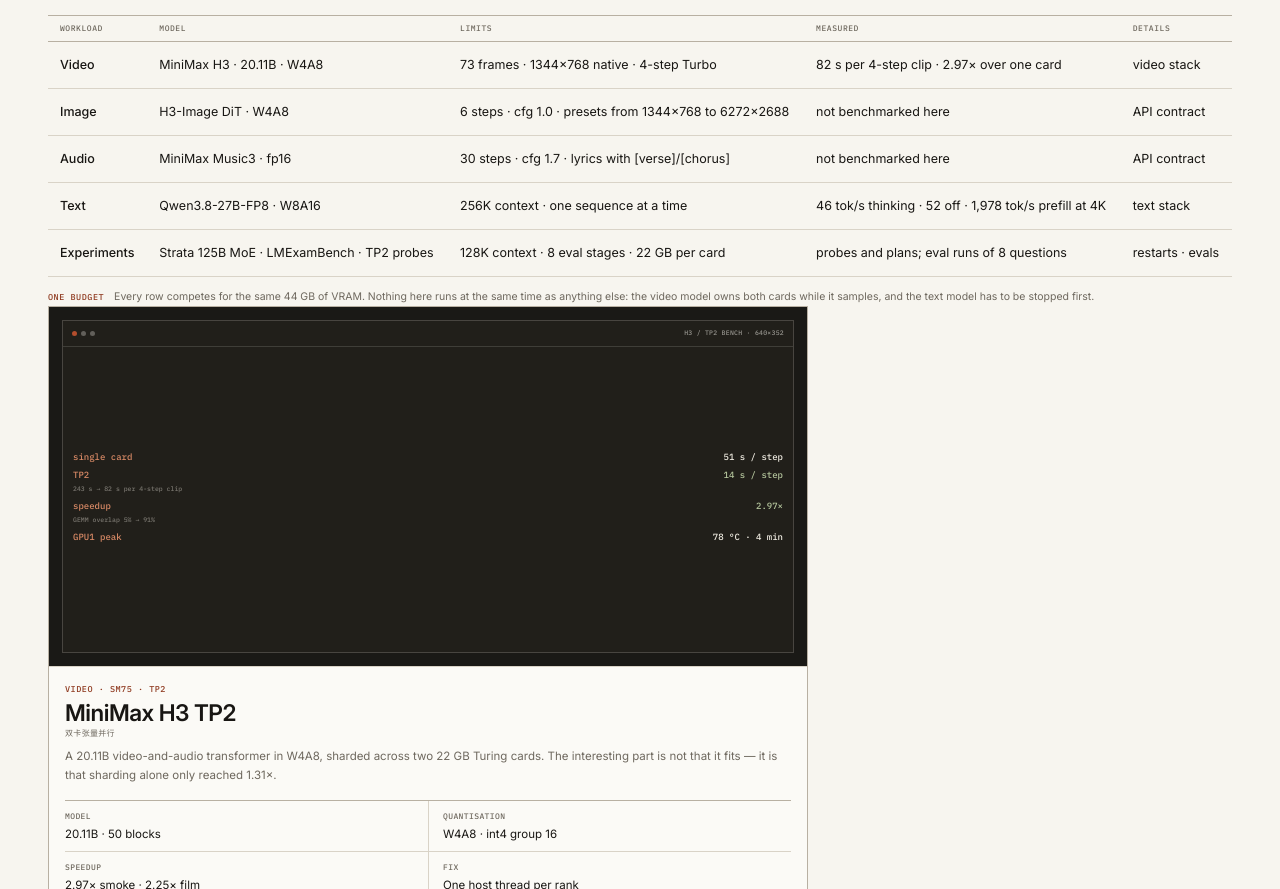
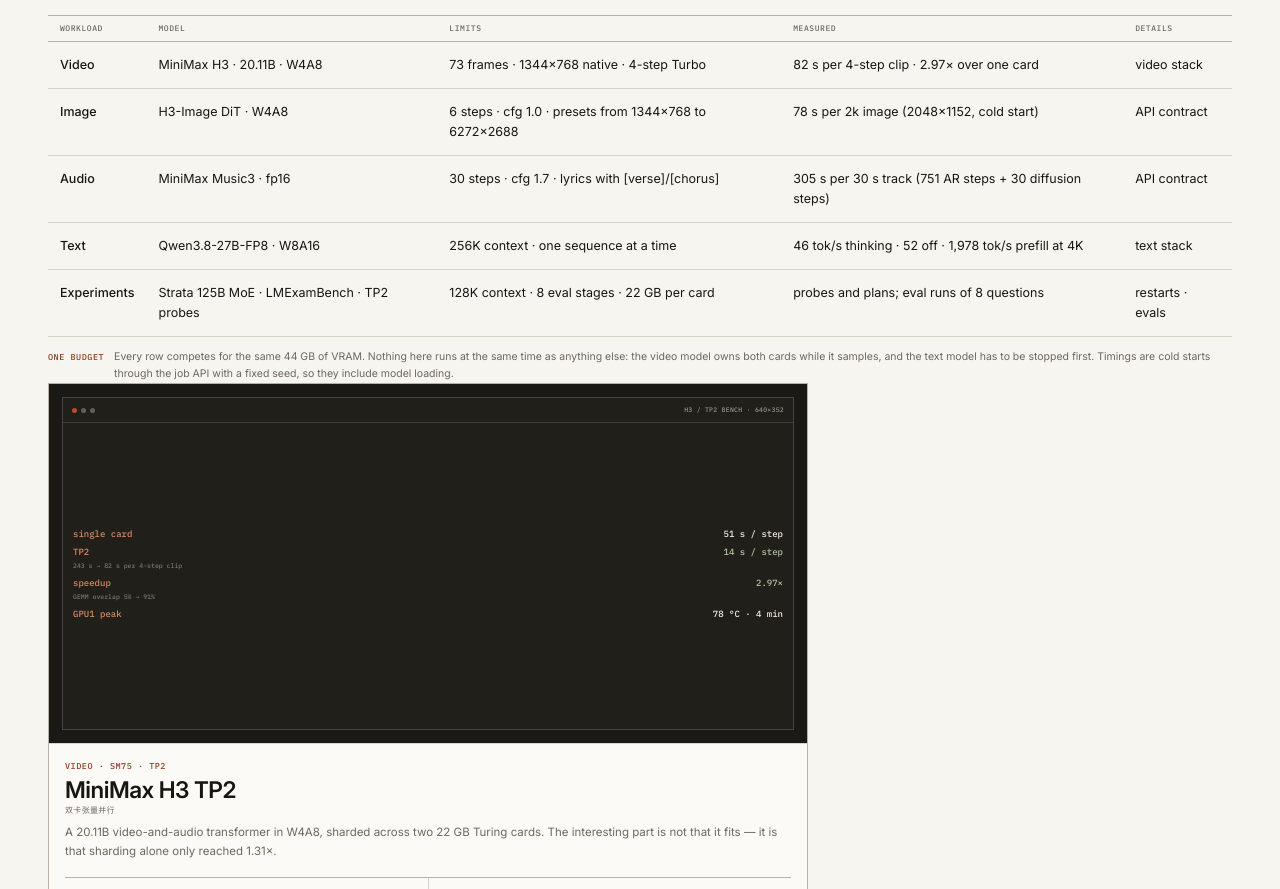
Before and after one commit to NorwinYu/NorwinYu.github.io, a plain HTML site: page work/index.html in a window 1280 px wide. Shown: the part 7050-7939 px from the top of the page. Drawn offline with Linux system fonts and the light colour scheme.

Commit message:
Measure the image and audio workloads instead of leaving them blank

```diff
--- a/work/index.html
+++ b/work/index.html
@@ -426,13 +426,13 @@
           <thead><tr><th scope="col">Workload</th><th scope="col">Model</th><th scope="col">Limits</th><th scope="col">Measured</th><th scope="col">Details</th></tr></thead>
           <tbody>
             <tr><th scope="row">Video</th><td data-label="Model">MiniMax H3 · 20.11B · W4A8</td><td data-label="Limits">73 frames · 1344×768 native · 4-step Turbo</td><td data-label="Measured">82 s per 4-step clip · 2.97× over one card</td><td data-label="Details"><a href="/local/video-stack.html">video stack</a></td></tr>
-            <tr><th scope="row">Image</th><td data-label="Model">H3-Image DiT · W4A8</td><td data-label="Limits">6 steps · cfg 1.0 · presets from 1344×768 to 6272×2688</td><td data-label="Measured">not benchmarked here</td><td data-label="Details"><a href="/local/workflow.html#api-title">API contract</a></td></tr>
-            <tr><th scope="row">Audio</th><td data-label="Model">MiniMax Music3 · fp16</td><td data-label="Limits">30 steps · cfg 1.7 · lyrics with [verse]/[chorus]</td><td data-label="Measured">not benchmarked here</td><td data-label="Details"><a href="/local/workflow.html#api-title">API contract</a></td></tr>
+            <tr><th scope="row">Image</th><td data-label="Model">H3-Image DiT · W4A8</td><td data-label="Limits">6 steps · cfg 1.0 · presets from 1344×768 to 6272×2688</td><td data-label="Measured">78 s per 2k image (2048×1152, cold start)</td><td data-label="Details"><a href="/local/workflow.html#api-title">API contract</a></td></tr>
+            <tr><th scope="row">Audio</th><td data-label="Model">MiniMax Music3 · fp16</td><td data-label="Limits">30 steps · cfg 1.7 · lyrics with [verse]/[chorus]</td><td data-label="Measured">305 s per 30 s track (751 AR steps + 30 diffusion steps)</td><td data-label="Details"><a href="/local/workflow.html#api-title">API contract</a></td></tr>
             <tr><th scope="row">Text</th><td data-label="Model">Qwen3.8-27B-FP8 · W8A16</td><td data-label="Limits">256K context · one sequence at a time</td><td data-label="Measured">46 tok/s thinking · 52 off · 1,978 tok/s prefill at 4K</td><td data-label="Details"><a href="/local/text-stack.html">text stack</a></td></tr>
             <tr><th scope="row">Experiments</th><td data-label="Model">Strata 125B MoE · LMExamBench · TP2 probes</td><td data-label="Limits">128K context · 8 eval stages · 22 GB per card</td><td data-label="Measured">probes and plans; eval runs of 8 questions</td><td data-label="Details"><a href="/en/blog/restart-cost.html">restarts</a> · <a href="/en/blog/exam-as-eval.html">evals</a></td></tr>
           </tbody>
         </table>
-        <p class="table-note"><span>One budget</span>Every row competes for the same 44 GB of VRAM. Nothing here runs at the same time as anything else: the video model owns both cards while it samples, and the text model has to be stopped first.</p>
+        <p class="table-note"><span>One budget</span>Every row competes for the same 44 GB of VRAM. Nothing here runs at the same time as anything else: the video model owns both cards while it samples, and the text model has to be stopped first. Timings are cold starts through the job API with a fixed seed, so they include model loading.</p>
       </div>
 
       <div class="wrap comparison-grid is-single">
```
Also changed, not shown: zh/work/index.html (+3 -3 lines).
